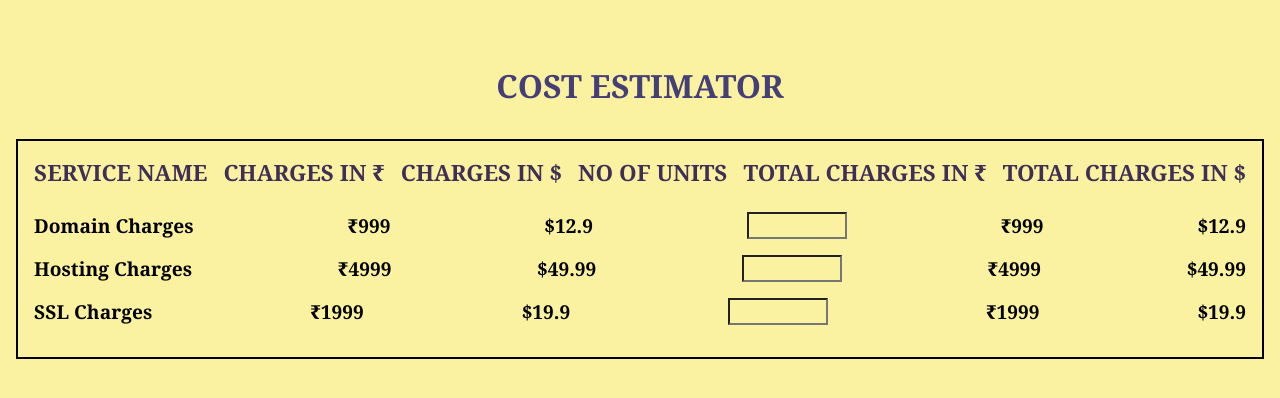
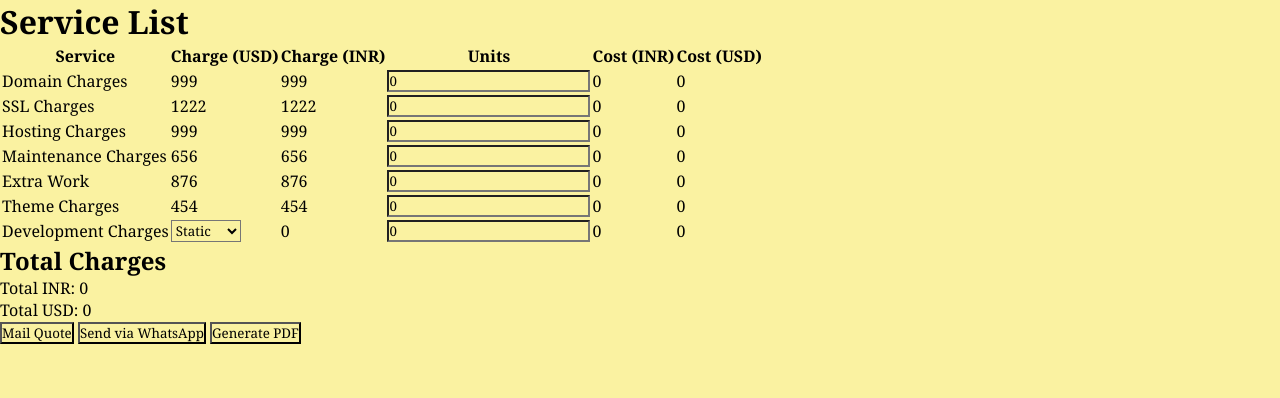
Before and after one commit to nazrulislambhat/estimator, a plain HTML site: page index.html in a window 1280 px wide. Drawn offline with Linux system fonts and the light colour scheme.

Commit message:
first commit

```diff
--- a/index.html
+++ b/index.html
@@ -1,70 +1,97 @@
 <!DOCTYPE html>
-<html lang="en">
+<html>
 <head>
-    <meta charset="UTF-8" />
-    <meta name="viewport" content="width=device-width, initial-scale=1.0" />
-    <title>Web Development Cost Calculator</title>
-    <link rel="stylesheet" href="css/style.css" />
+  <title>Service List</title>
+  <link rel="stylesheet" type="text/css" href="css/style.css">
 </head>
 <body>
-    <section>
-      <div class="estimator-wrapper">
-        <div class="estimator-wrapper__title">
-          <h1 class="title">Cost Estimator</h1>
+  <div class="container">
+    <h1>Service List</h1>
+    <table>
+      <tr>
+        <th>Service</th>
+        <th>Charge (USD)</th>
+        <th>Charge (INR)</th>
+        <th>Units</th>
+        <th>Cost (INR)</th>
+        <th>Cost (USD)</th>
+      </tr>
+      <tr>
+        <td>Domain Charges</td>
+        <td>999</td>
+        <td>999</td>
+        <td><input type="number" class="units" value="0"></td>
+        <td class="cost-inr">0</td>
+        <td class="cost-usd">0</td>
+      </tr>
+      <tr>
+        <td>SSL Charges</td>
+        <td>1222</td>
+        <td>1222</td>
+        <td><input type="number" class="units" value="0"></td>
+        <td class="cost-inr">0</td>
+        <td class="cost-usd">0</td>
+      </tr>
+      <tr>
+        <td>Hosting Charges</td>
+        <td>999</td>
+        <td>999</td>
+        <td><input type="number" class="units" value="0"></td>
+        <td class="cost-inr">0</td>
+        <td class="cost-usd">0</td>
+      </tr>
+      <tr>
+        <td>Maintenance Charges</td>
+        <td>656</td>
+        <td>656</td>
+        <td><input type="number" class="units" value="0"></td>
+        <td class="cost-inr">0</td>
+        <td class="cost-usd">0</td>
+      </tr>
+      <tr>
+        <td>Extra Work</td>
+        <td>876</td>
+        <td>876</td>
+        <td><input type="number" class="units" value="0"></td>
+        <td class="cost-inr">0</td>
+        <td class="cost-usd">0</td>
+      </tr>
+      <tr>
+        <td>Theme Charges</td>
+        <td>454</td>
+        <td>454</td>
+        <td><input type="number" class="units" value="0"></td>
+        <td class="cost-inr">0</td>
+        <td class="cost-usd">0</td>
+      </tr>
+      <tr>
+        <td>Development Charges</td>
+        <td>
+          <select class="development-select">
+            <option value="10000">Static</option>
+            <option value="12222">CMS</option>
+            <option value="88888">Custom</option>
+          </select>
+        </td>
+        <td>0</td>
+        <td><input type="number" class="units" value="0"></td>
+        <td class="cost-inr">0</td>
+        <td class="cost-usd">0</td>
+      </tr>
+    </table>
+
+    <div class="totals">
+      <h2>Total Charges</h2>
+      <p>Total INR: <span id="total-inr">0</span></p>
+      <p>Total USD: <span id="total-usd">0</span></p>
     </div>
 
-        <div class="estimator">
-          <div class="estimator-header">
-            <p class="estimator-header__service-name">Service Name</p>
-            <p class="estimator-header__service-name">Charges in ₹</p>
-            <p class="estimator-header__service-name">Charges in $</p>
-            <p class="estimator-header__service-name">No of Units</p>
-            <p class="estimator-header__service-name">Total Charges in ₹</p>
-            <p class="estimator-header__service-name">Total Charges in $</p>
-          </div>
-          <div class="estimator-content">
-            <div class="estimator-content-row">
-              <p class="estimator-content-row__service-name">Domain Charges</p>
-              <span class="estimator-content-row__charges-in-inr">₹999</span>
-              <span class="estimator-content-row__charges-in-usd">$12.9</span>
-              <input
-                class="estimator-content-row__no-of-units"
-                type="number"
-                min="1"
-                max="99"
-              />
-              <span class="estimator-content-row__total-in-inr">₹999</span>
-              <span class="estimator-content-row__total-in-usd">$12.9</span>
-            </div>
-            <div class="estimator-content-row">
-              <p class="estimator-content-row__service-name">Hosting Charges</p>
-              <span class="estimator-content-row__charges-in-inr">₹4999</span>
-              <span class="estimator-content-row__charges-in-usd">$49.99</span>
-              <input
-                class="estimator-content-row__no-of-units"
-                type="number"
-                min="1"
-                max="99"
-              />
-              <span class="estimator-content-row__total-in-inr">₹4999</span>
-              <span class="estimator-content-row__total-in-usd">$49.99</span>
-            </div>
-            <div class="estimator-content-row">
-              <p class="estimator-content-row__service-name">SSL Charges</p>
-              <span class="estimator-content-row__charges-in-inr">₹1999</span>
-              <span class="estimator-content-row__charges-in-usd">$19.9</span>
-              <input
-                class="estimator-content-row__no-of-units"
-                type="number"
-                min="1"
-                max="99"
-              />
-              <span class="estimator-content-row__total-in-inr">₹1999</span>
-              <span class="estimator-content-row__total-in-usd">$19.9</span>
+    <div class="buttons">
+      <button id="mail-button">Mail Quote</button>
+      <button id="whatsapp-button">Send via WhatsApp</button>
+      <button id="pdf-button">Generate PDF</button>
     </div>
   </div>
-        </div>
-      </div>
-    </section>
+  <script src="script.js"></script>
 </body>
 </html>
--- a/scss/style.scss
+++ b/scss/style.scss
@@ -5,59 +5,3 @@
   font-family: Cambria, Cochin, Georgia, Times, 'Times New Roman', serif;
   background-color: #faf2a1;
 }
-.estimator-wrapper {
-  display: flex;
-  flex-direction: column;
-  justify-content: center;
-  align-items: center;
-  margin: 4em auto;
-  gap: 2em;
-  background-color: #faf2a1;
-  &__title {
-    .title {
-      text-transform: uppercase;
-      font-size: 2em;
-      color: #453f78;
-    }
-  }
-  .estimator {
-    border: 2px solid black;
-    padding: 1em;
-    .estimator-column {
-      border: 1px solid;
-    }
-    .estimator-header {
-      display: flex;
-      gap: 1rem;
-      justify-content: space-between;
-      color: #3f2e56;
-      margin: 0 0 1.5em 0;
-      &__service-name {
-        text-align: right;
-        font-size: 1.4em;
-        text-transform: uppercase;
-        font-weight: 800;
-      }
-    }
-  }
-  .estimator-content {
-    .estimator-content-row {
-      display: flex;
-      gap: 1rem;
-      justify-content: space-between;
-      margin: 1rem auto;
-      &__no-of-units {
-        min-width: 100px;
-        float: left;
-      }
-      &__service-name,
-      &__charges-in-inr,
-      &__charges-in-usd,
-      &__total-in-inr,
-      &__total-in-usd {
-        font-size: 1.2em;
-        font-weight: 700;
-      }
-    }
-  }
-}
```
Also changed, not shown: css/style.css, script.js (added). Lines whose indentation alone changed are shown as unchanged.
